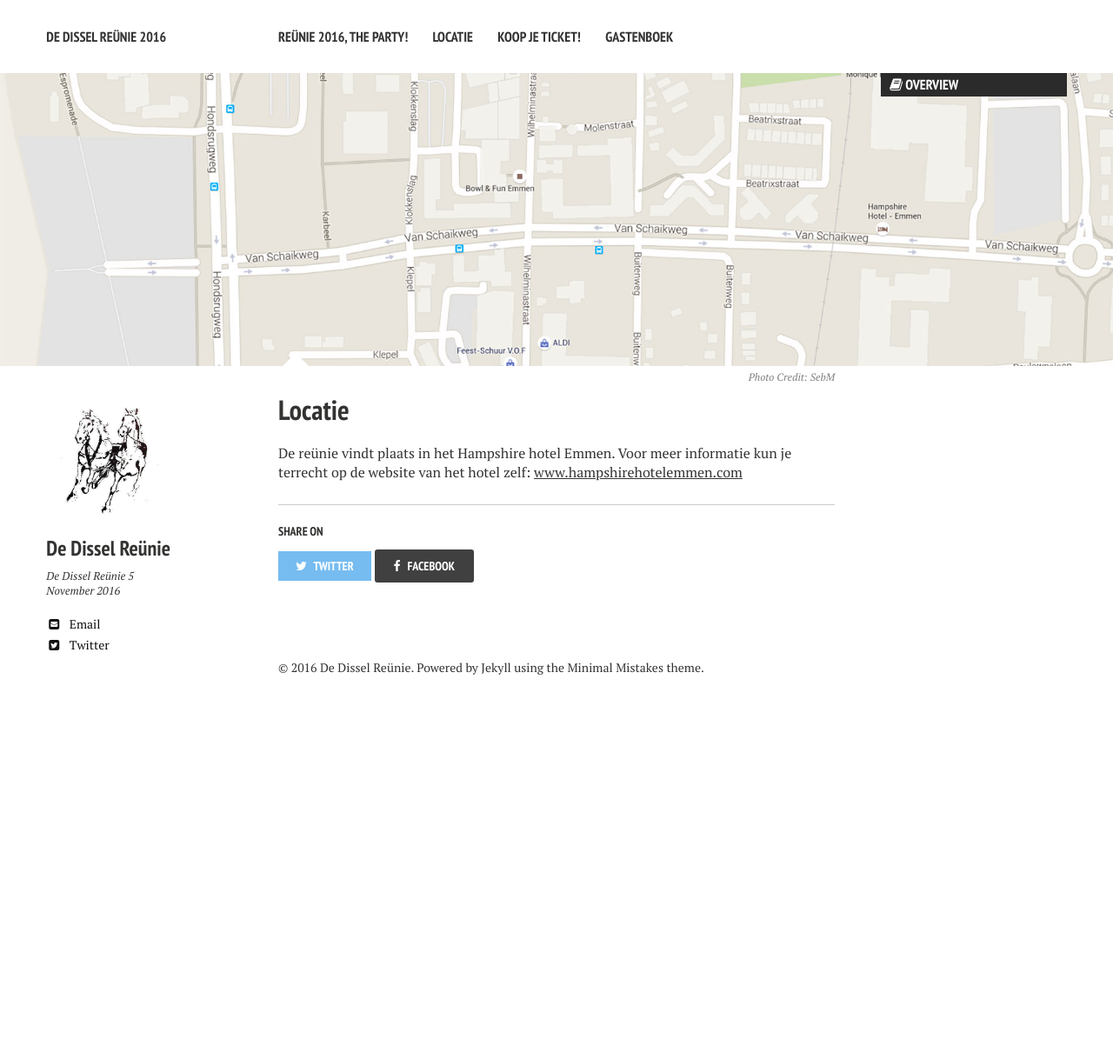
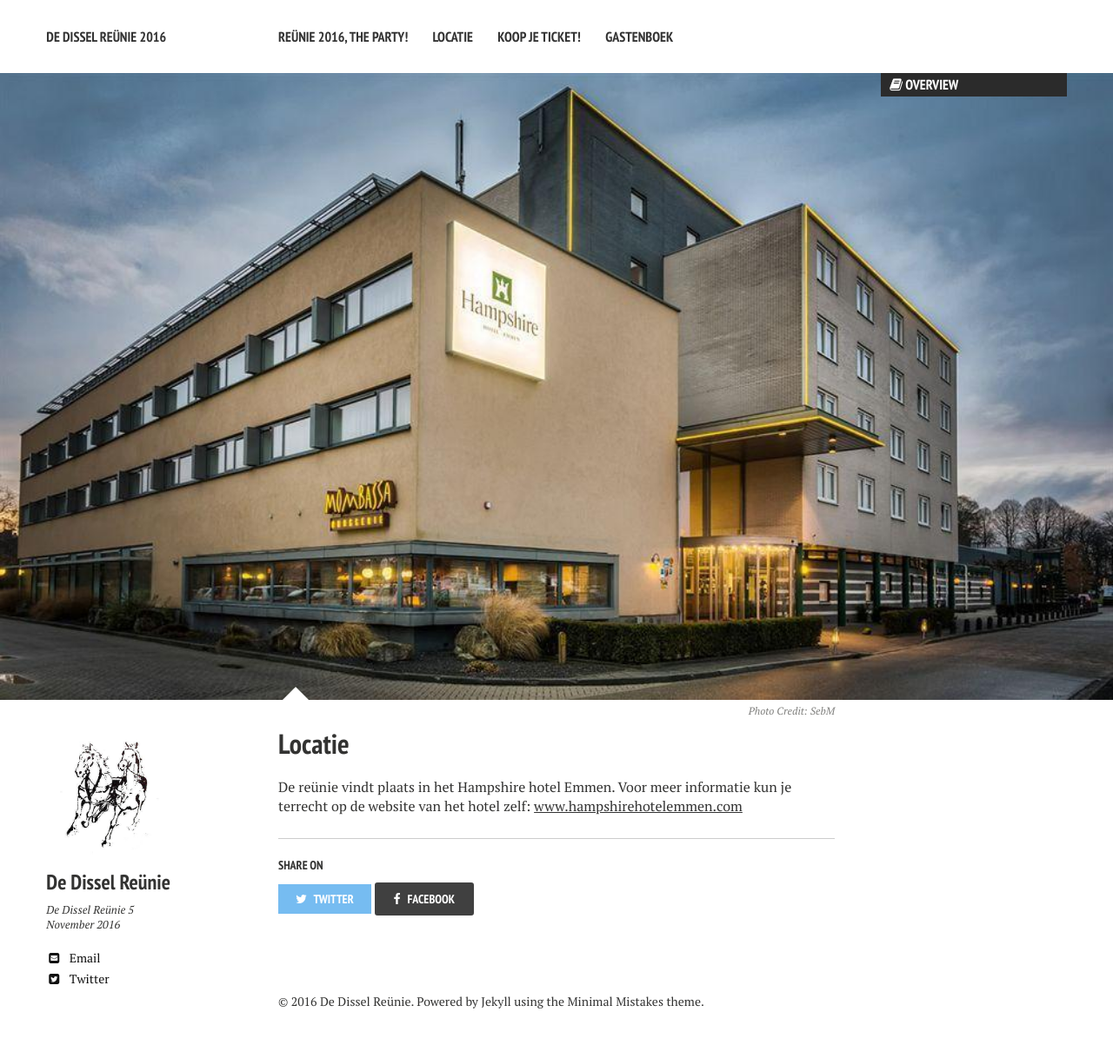
Before and after one commit to securitymonster/securitymonster.github.io, a Jekyll site: the page built from locatie/index.md, in a window 1280 px wide. Shown: the whole page at 87% size. Built offline with Jekyll 4.4.1, drawn with Linux system fonts in a browser that asks for light colours; nearby versions of some CDN libraries; before the commit the page ends 900 px from its top, so only the background shows below that.

Commit message:
Script update after bundler exec jekyll build

```diff
--- a/locatie/index.md
+++ b/locatie/index.md
@@ -6,7 +6,7 @@
 excerpt:
 tags: []
 image:
-  feature: vanschaikweg.jpg
+  feature: hampshire.jpg
   credit: SebM
   creditlink:
 ---
```
Also changed, not shown: images/hampshire.jpg (added).
